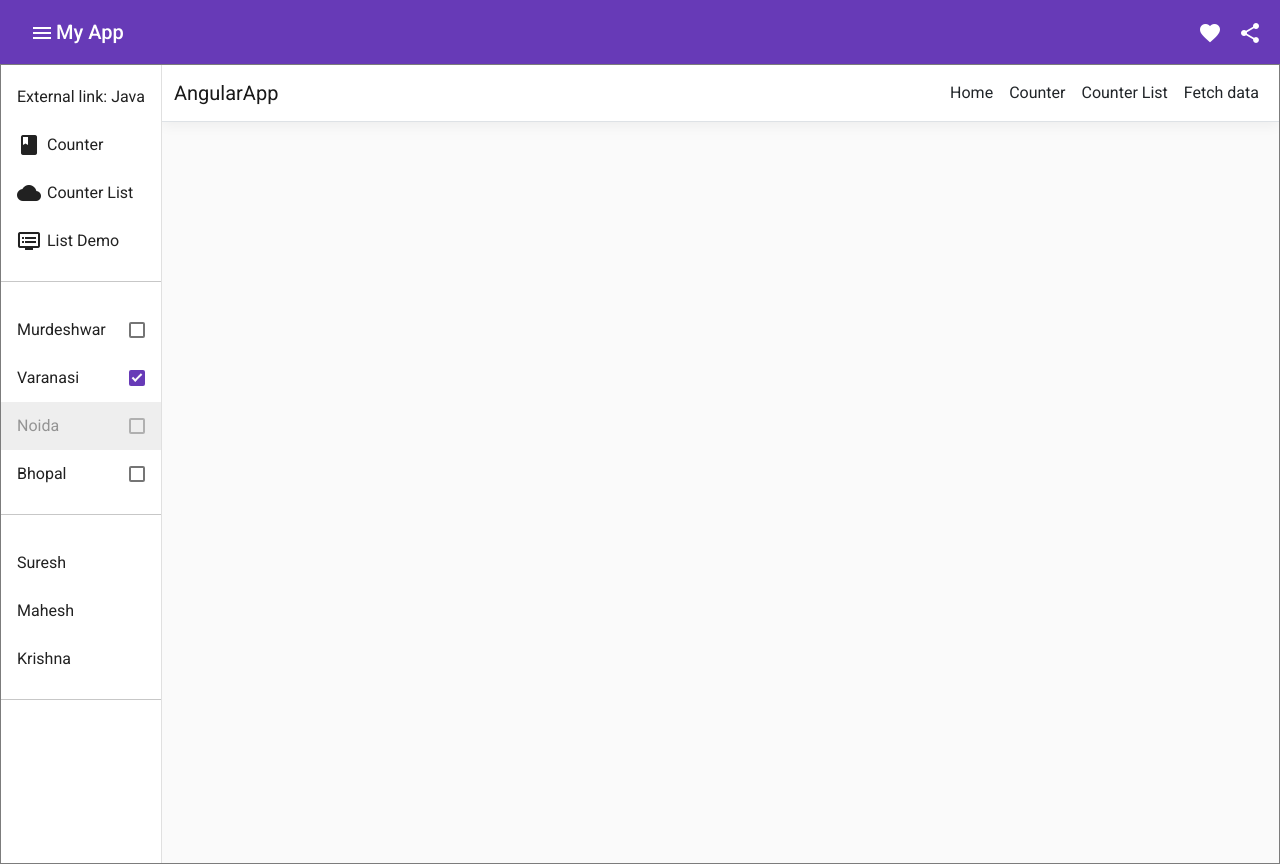
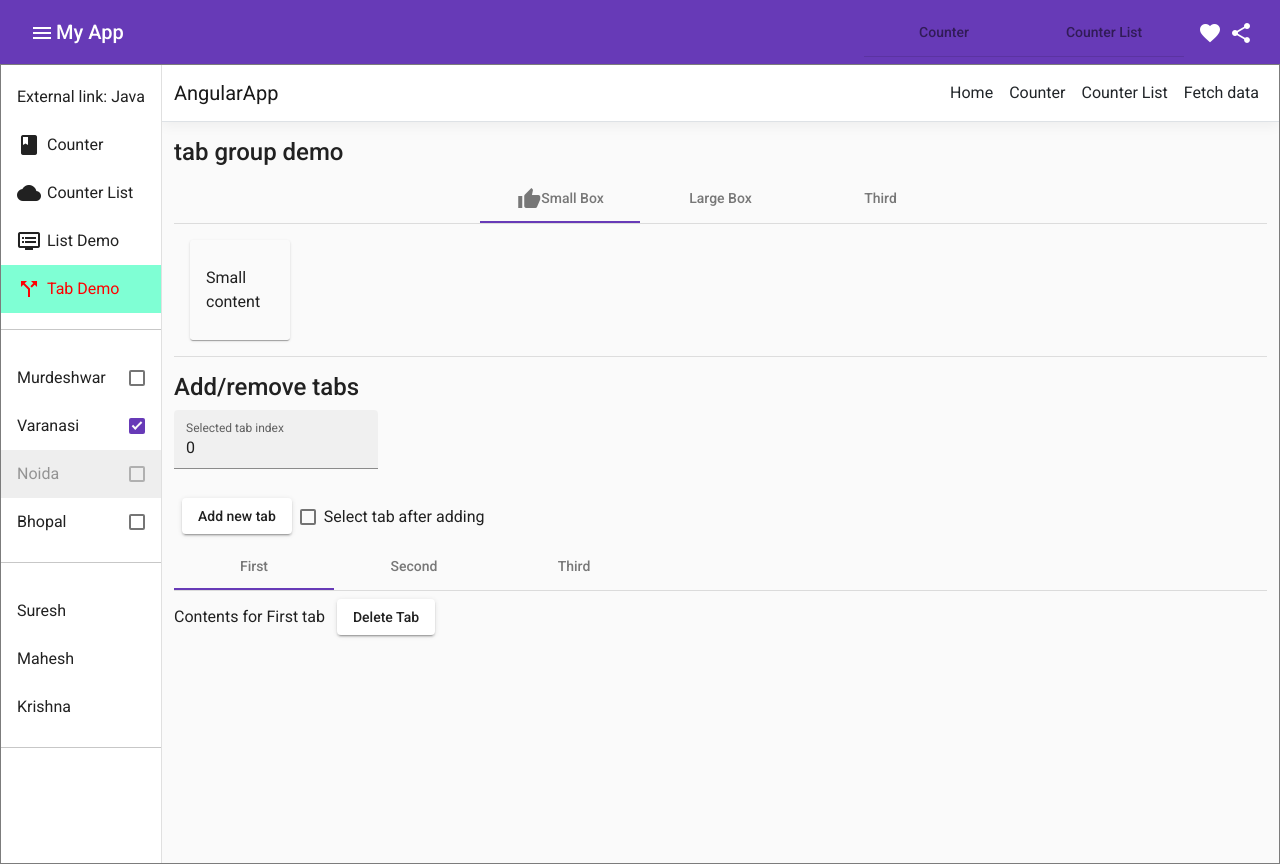
Before and after one commit to lifewithcoffee/AngularApp, an Angular app in the folder AngularApp/ClientApp/: page /tab-demo in a window 1280 px wide. Before the commit this address led to /. Built offline with nearby package versions, Linux system fonts and the light colour scheme.

Commit message:
add tab demos

```diff
--- a/AngularApp/ClientApp/src/app/app.component.css
+++ b/AngularApp/ClientApp/src/app/app.component.css
@@ -14,7 +14,13 @@
    user-select: none;
 }
 
-/* _note_: directly apply style to the angular material's element */
+/* _note_: directly apply style to the angular material's element |style| */
 mat-icon {
   padding-right: 30px;
 }
+
+/* nav tabs */
+.active-link {
+  color: red;
+  background-color: aquamarine;
+}
--- a/AngularApp/ClientApp/src/app/app.component.html
+++ b/AngularApp/ClientApp/src/app/app.component.html
@@ -7,10 +7,20 @@
   </button>
   <span>My App</span>
   <span class="example-spacer"></span>
+
+	<!-- _note_: <mat-tab-nav-bar> |tab| -->
+	<nav mat-tab-nav-bar color="#FFFFFF">
+		<!-- _note_: if routerLink="/" the routerLinkActive will always be matched -->
+		<a mat-tab-link routerLink="/counter" routerLinkActive="active-link">Counter</a>
+		<a mat-tab-link routerLink="/counter-list" routerLinkActive="active-link">Counter List</a>
+	</nav>
+	<hr>
+
   <button mat-icon-button class="example-icon favorite-icon" aria-label="Example icon-button with heart icon">
     <mat-icon>favorite</mat-icon>
   </button>
-  <button mat-icon-button class="example-icon" aria-label="Example icon-button with share icon">
+  <!-- <button mat-icon-button class="example-icon" aria-label="Example icon-button with share icon"> -->
+  <button mat-icon-button>
     <mat-icon>share</mat-icon>
   </button>
 </mat-toolbar>
@@ -22,12 +32,13 @@
 	<mat-sidenav #sidenav class="example-sidenav" mode="side" opened="isExpanded" (mouseenter)="mouseenter()" (mouseleave)="mouseleave()">
 
 		<!-- _note_: wrapping <mat-nav-list> around <a> to remove underlines -->
-		<!-- _note_: icon list: http://google.github.io/material-design-icons/#icon-font-for-the-web |icon| -->
+		<!-- _note_: icon list (replace spaces with '_'): http://google.github.io/material-design-icons/#which-icons-should-be-mirrored-for-rtl- |icon| -->
 		<mat-nav-list>
 			<a mat-list-item href="https://www.concretepage.com/java/java-8/" > External link: Java </a>
-			<a mat-list-item [routerLink]="['counter']" ><mat-icon>book</mat-icon>Counter</a>
-			<a mat-list-item [routerLink]="['counter-list']" ><mat-icon>cloud</mat-icon>Counter List</a>
-			<a mat-list-item [routerLink]="['list-demo']" ><mat-icon>dvr</mat-icon>List Demo</a>
+			<a mat-list-item [routerLink]="['counter']" routerLinkActive="active-link"><mat-icon>book</mat-icon>Counter</a>
+			<a mat-list-item [routerLink]="['counter-list']" routerLinkActive="active-link"><mat-icon>cloud</mat-icon>Counter List</a>
+			<a mat-list-item [routerLink]="['list-demo']" routerLinkActive="active-link"><mat-icon>dvr</mat-icon>List Demo</a>
+			<a mat-list-item [routerLink]="['tab-demo']" routerLinkActive="active-link"><mat-icon>call_split</mat-icon>Tab Demo</a>
 		</mat-nav-list>
 		<hr>
 
--- /dev/null
+++ b/AngularApp/ClientApp/src/app/tab-demo/tab-demo.component.css
@@ -0,0 +1,30 @@
+.tab-group-box {
+  border-bottom: 1px solid #dddddd;
+}
+
+/* _note_box-1: split css class into 2 parts */
+.example-small-box, .example-large-box {
+  display: flex;
+  align-items: center;
+  justify-content: center;
+  margin: 16px;
+  padding: 16px;
+  border-radius: 3px;
+}
+
+/* _note_box-2: split css class into 2 parts */
+.example-small-box {
+  height: 100px;
+  width: 100px;
+}
+
+.example-large-box {
+  height: 300px;
+  width: 300px;
+}
+
+.example-input-label,
+.example-add-tab-button,
+.example-delete-tab-button {
+  margin: 8px;
+}
--- /dev/null
+++ b/AngularApp/ClientApp/src/app/tab-demo/tab-demo.component.html
@@ -0,0 +1,65 @@
+<h4>tab group demo</h4>
+
+<!-- _note_: mat-align-tabs, center, left, right -->
+<div class="tab-group-box">
+
+  <mat-tab-group mat-align-tabs="center" animationDuration="100ms">
+    <mat-tab>
+      <ng-template mat-tab-label>
+        <mat-icon>thumb_up</mat-icon>
+        Small Box
+      </ng-template>
+      <!-- _note_: mat-elevation-z4 -->
+      <div class="example-small-box mat-elevation-z1">
+        Small content
+      </div>
+    </mat-tab>
+
+    <mat-tab label="Large Box">
+      <div class="example-large-box mat-elevation-z8">
+        Large content
+      </div>
+    </mat-tab>
+
+    <mat-tab label="Third">Content 3</mat-tab>
+
+  </mat-tab-group>
+</div>
+
+<p></p>
+<h4>Add/remove tabs</h4>
+
+<!-- _note_: <mat-form-field> needs to import MatFormFieldModule & MatInputModule -->
+<mat-form-field appearance="fill">
+  <mat-label>Selected tab index</mat-label>
+
+  <!-- _note_: [formControl] |form| -->
+  <input matInput type="number" [formControl]="selected">
+</mat-form-field>
+
+<div>
+  <button mat-raised-button
+          class="example-add-tab-button"
+          (click)="addTab(selectAfterAdding.checked)"
+  >
+    Add new tab
+  </button>
+  <mat-checkbox #selectAfterAdding>Select tab after adding</mat-checkbox>
+</div>
+
+<mat-tab-group mat-align-tabs="left"
+               animationDuration="100ms"
+               [selectedIndex]="selected.value"
+               (selectedIndexChange)="selected.setValue($event)"
+>
+  <mat-tab *ngFor="let tab of tabs; let index = index" [label]="tab">
+    Contents for {{tab}} tab
+
+    <button mat-raised-button
+            class="example-delete-tab-button"
+            [disabled]="tabs.length === 1"
+            (click)="removeTab(index)">
+      Delete Tab
+    </button>
+  </mat-tab>
+</mat-tab-group>
--- /dev/null
+++ b/AngularApp/ClientApp/src/app/tab-demo/tab-demo.component.ts
@@ -0,0 +1,29 @@
+import { Component, OnInit } from '@angular/core';
+import { FormControl } from '@angular/forms';
+
+@Component({
+  selector: 'app-tab-demo',
+  templateUrl: './tab-demo.component.html',
+  styleUrls: ['./tab-demo.component.css']
+})
+export class TabDemoComponent implements OnInit {
+  tabs = ['First', 'Second', 'Third'];
+  selected = new FormControl(0);
+
+  constructor() { }
+
+  ngOnInit(): void {
+  }
+
+  addTab(selectAfterAdding: boolean) {
+    this.tabs.push('New');
+
+    if (selectAfterAdding) {
+      this.selected.setValue(this.tabs.length - 1);
+    }
+  }
+
+  removeTab(index: number) {
+    this.tabs.splice(index, 1);
+  }
+}
```
Also changed, not shown: AngularApp/ClientApp/src/app/app.module.ts (+19 -2 lines), 1 other file (tests, documents, lock files or other folders).
